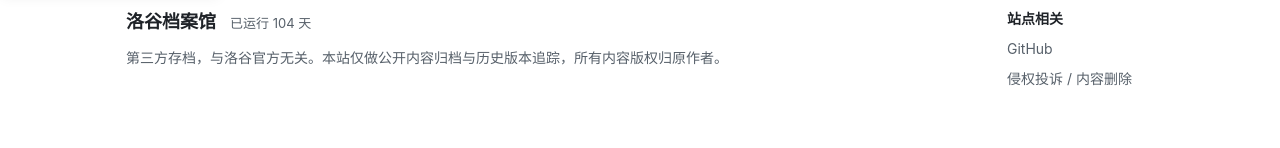
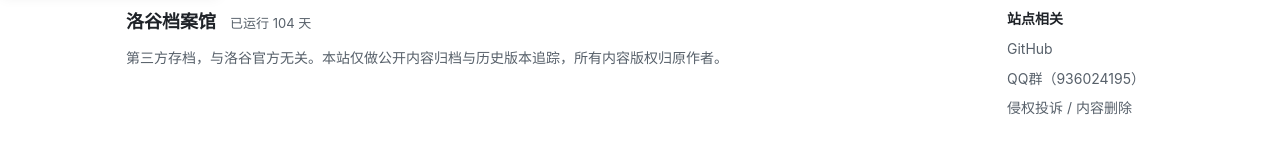
Before and after one commit to px-poxiao/luogu-archive, a Nuxt app in the folder frontend/: page / in a window 1280 px wide. Shown: the part 802-950 px from the top of the page. Before the commit the page ends 924 px from the top, so only its background shows below. Built offline with nearby package versions, Linux system fonts and the light colour scheme; no server answers.

Commit message:
增加群链接

```diff
--- a/frontend/layouts/default.vue
+++ b/frontend/layouts/default.vue
@@ -296,6 +296,9 @@
               <a href="https://github.com/px-poxiao/luogu-archive" target="_blank" rel="noopener noreferrer">
                 GitHub
               </a>
+              <a href="https://qm.qq.com/q/b4D2ZhhtN6" target="_blank" rel="noopener noreferrer">
+                QQ群（936024195）
+              </a>
               <NuxtLink to="/takedown">侵权投诉 / 内容删除</NuxtLink>
             </div>
           </div>
```
